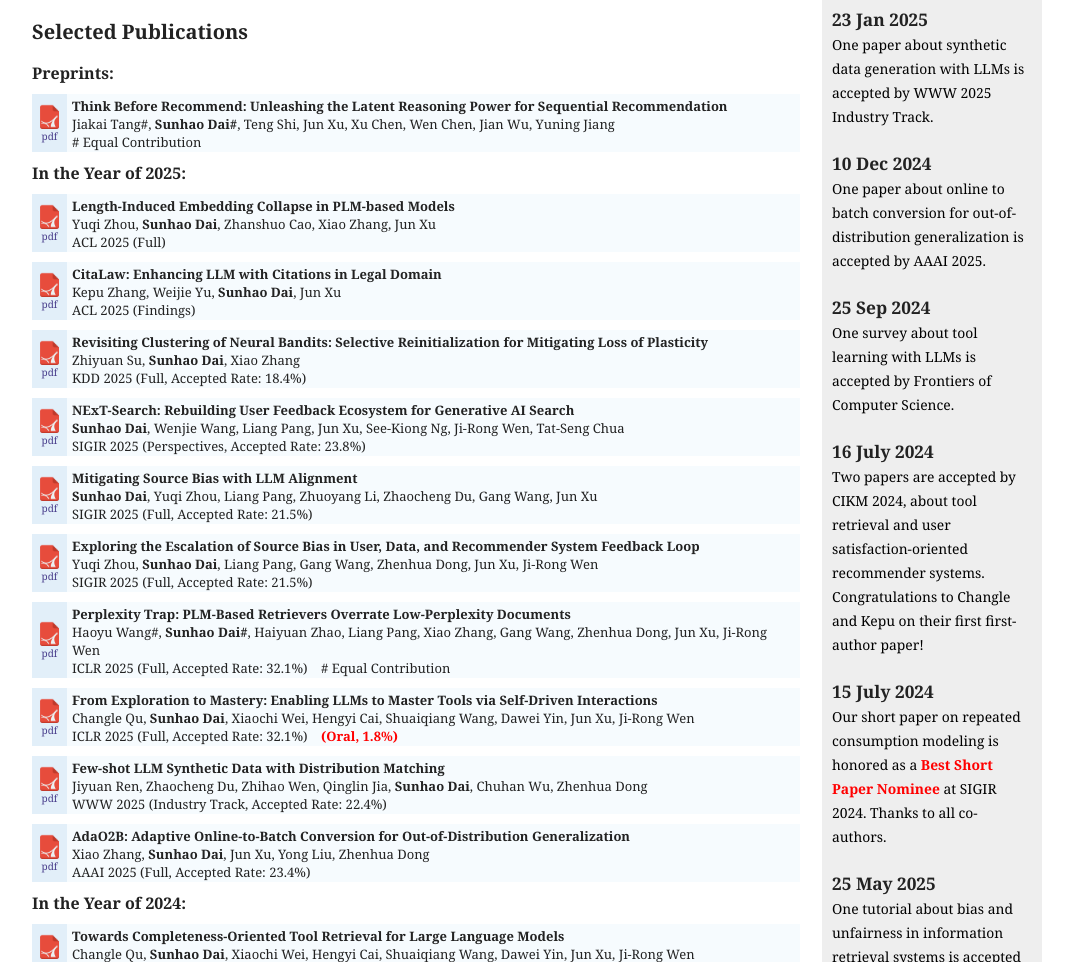
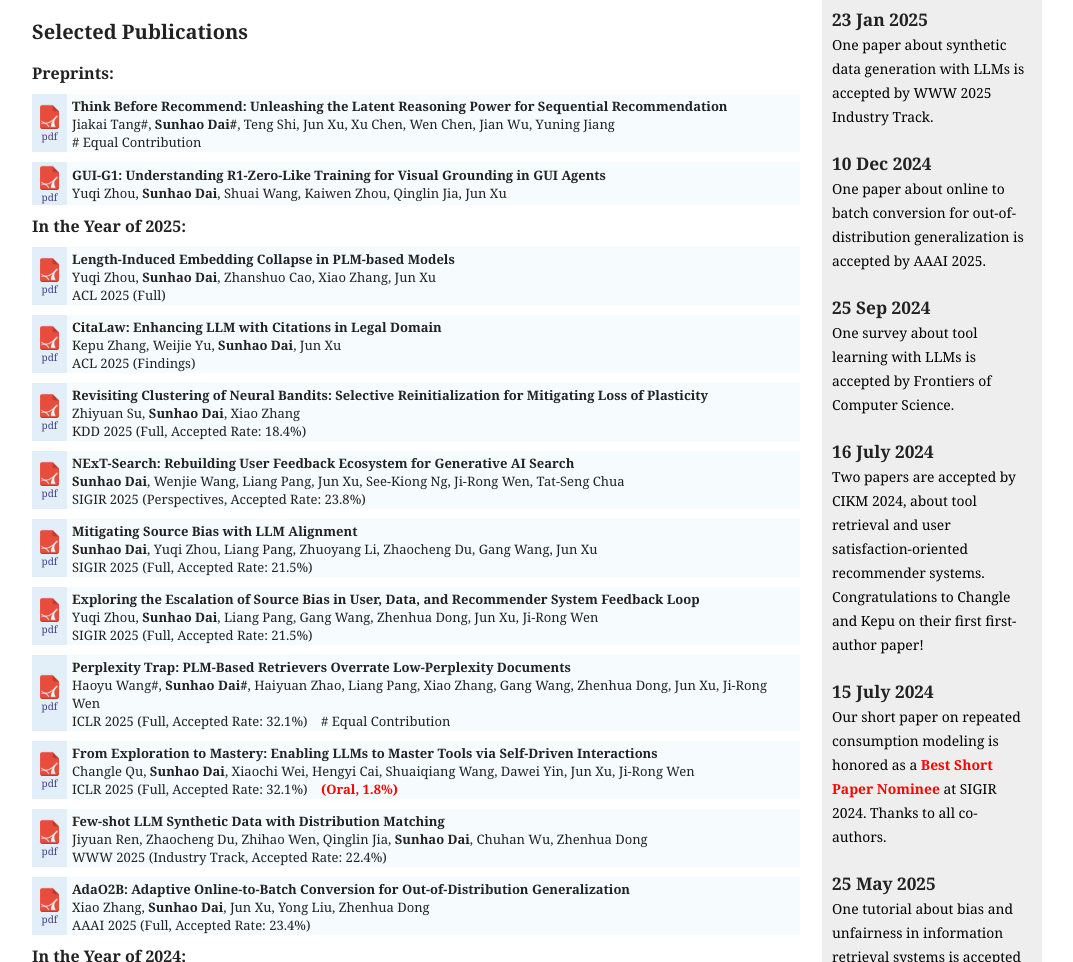
Before and after one commit to KID-22/kid-22.github.io, a plain HTML site: page index.html in a window 1280 px wide. Shown: the part 1192-2154 px from the top of the page, without its empty margins (103-1176 px from the left). Drawn offline with Linux system fonts and the light colour scheme.

Commit message:
Update index.html

```diff
--- a/index.html
+++ b/index.html
@@ -306,6 +306,14 @@ Multi-modal Data Analysis" </font> </br>
 </tr></tbody></table> -->
 
 
+<table><tbody><tr>
+  <td class="left"><a href="https://arxiv.org/abs/2505.15810" target="_blank"><img src="./images/pdf.png" width="25" height="25"><br>pdf</a></td>
+  <td>
+    <span class="title">GUI-G1: Understanding R1-Zero-Like Training for Visual Grounding in GUI Agents</span>
+    <br>Yuqi Zhou, <b>Sunhao Dai</b>, Shuai Wang, Kaiwen Zhou, Qinglin Jia, Jun Xu
+  </td>
+</tr></tbody></table>
+
 
 <!-- =========================  2025  ========================= -->
 <!-- <b> In the Year of 2025: </b> </br></br> -->
@@ -342,7 +350,7 @@ Multi-modal Data Analysis" </font> </br>
 </tr></tbody></table>
 
 <table><tbody><tr>
-  <td class="left"><a href="https://dl.acm.org/doi/10.1145/3726302.3730353" target="_blank"><img src="./images/pdf.png" width="25" height="25"><br>pdf</a></td>
+  <td class="left"><a href="http://arxiv.org/abs/2505.14680" target="_blank"><img src="./images/pdf.png" width="25" height="25"><br>pdf</a></td>
   <td>
     <span class="title">NExT-Search: Rebuilding User Feedback Ecosystem for Generative AI Search</span>
     <br><b>Sunhao Dai</b>, Wenjie Wang, Liang Pang, Jun Xu, See-Kiong Ng, Ji-Rong Wen, Tat-Seng Chua
```
